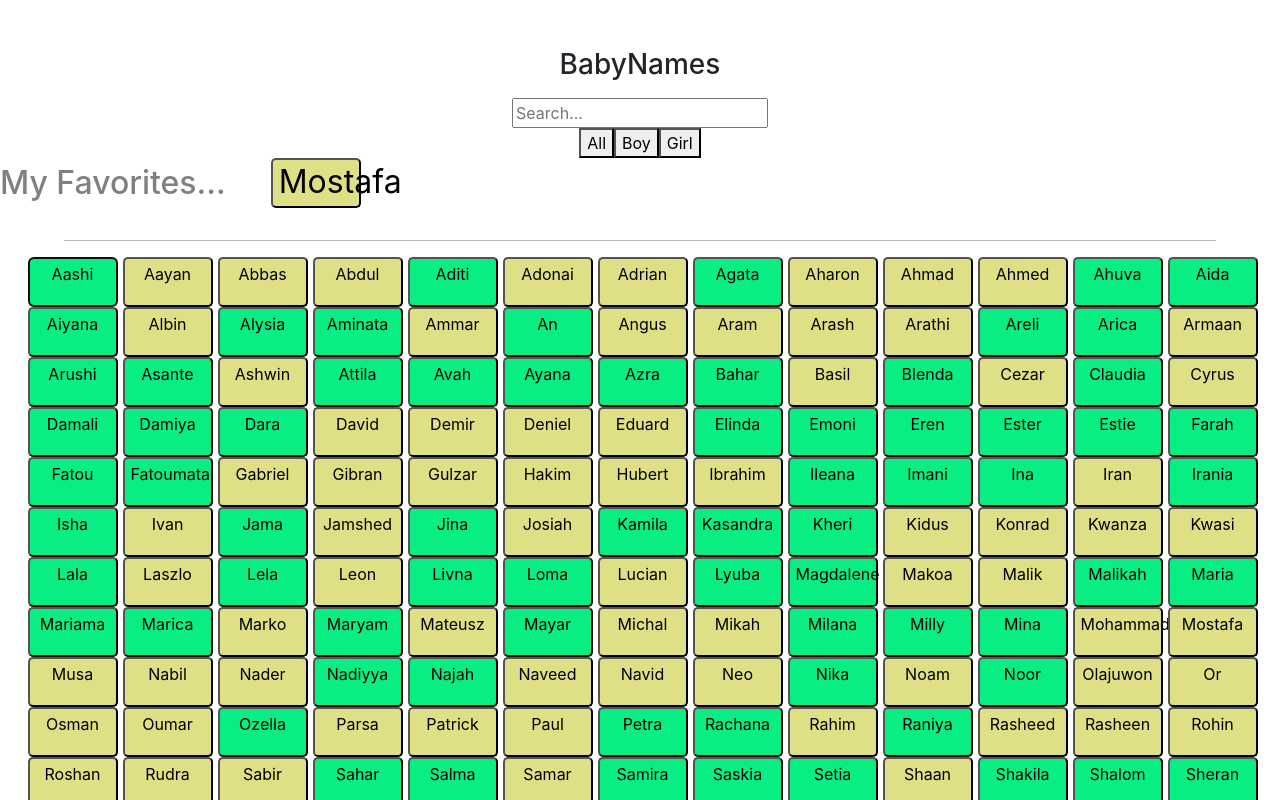
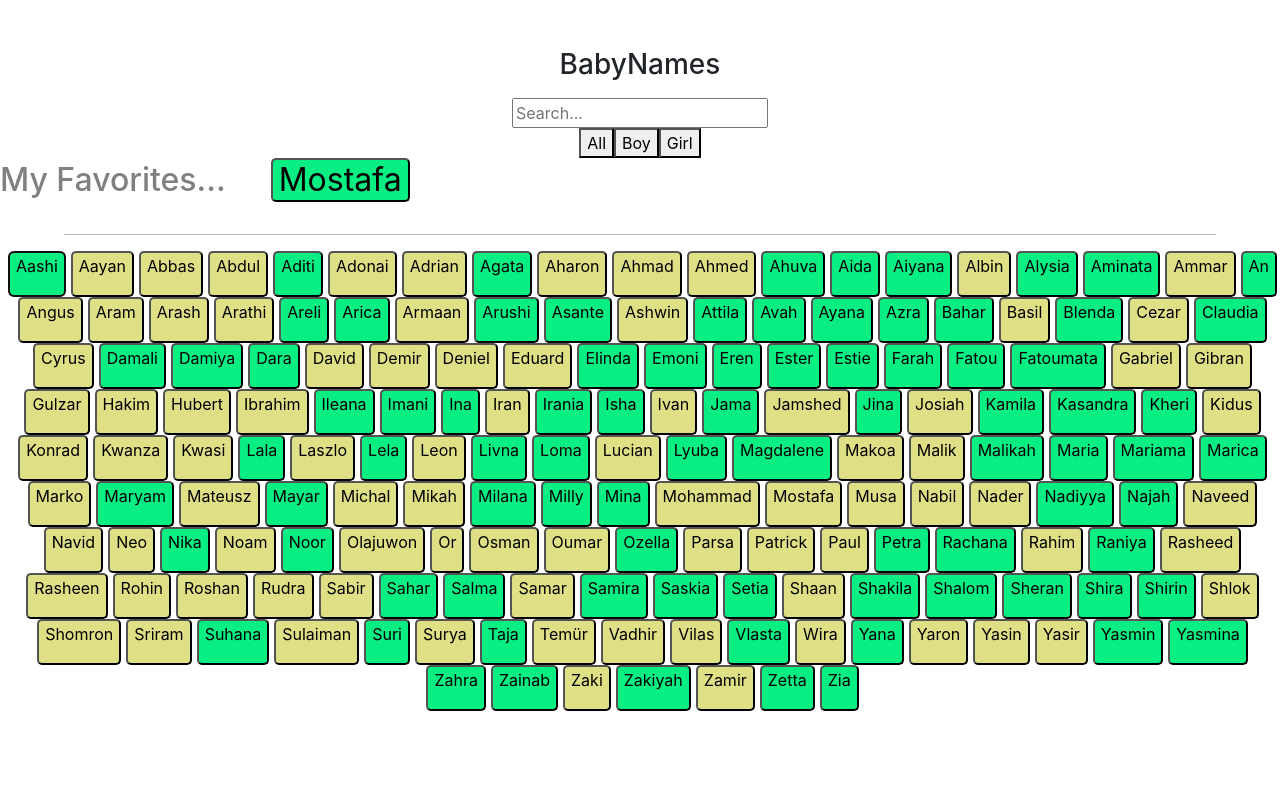
Before and after one commit to SenaitEkubai/baby-names-react, a React (Create React App) app: page / in a window 1280 px wide. Both pictures are taken after a click on the button "Aashi". Shown: the top 800 px of the page. Built offline with nearby package versions, Linux system fonts and the light colour scheme.

Commit message:
first commit

```diff
--- a/src/App.css
+++ b/src/App.css
@@ -45,8 +45,8 @@ body {
   border-radius: 5px;
   display: inline-block;
   margin-left: 5px;
-  height: 50px;
-  width: 90px;
+  /* height: 50px;
+  width: 90px; */
 }
 .favorite {
   color: grey;
--- a/src/BabyNameLists.js
+++ b/src/BabyNameLists.js
@@ -11,12 +11,11 @@ const BabyNameLists = (props) => {
 
   // favorite  adding function
 
-  function favHandler(id, list) {
-    console.log(id + "id");
-    list = id;
-    console.log("list" + list);
-    setFav((fav) => fav.concat([id]));
-    console.log(fav + "fav");
+  function addFavorite(id) {
+    list = fav.concat([id]);
+    console.log(list + "to add to favlist hhhhhhhhhhhhhhh");
+
+    setFav(list);
   }
 
   return (
@@ -48,13 +47,10 @@ const BabyNameLists = (props) => {
         })
         .map((el, index) => (
           <BabyName
+            handler={() => addFavorite(el.id)}
             key={index}
             sex={el.sex === "f" ? "male" : "female"}
             name={el.name}
-            handler={() => {
-              console.log(el.name + el.id + "el.id");
-              favHandler(el.id);
-            }}
           />
         ))}
     </div>
--- a/src/Favorites.js
+++ b/src/Favorites.js
@@ -1,11 +1,14 @@
 import React from "react";
 const Favorites = ({ data, fav }) => {
-  const favorite = fav.map((id, index) => {
-    const name = data[id].name;
-    const sex = data[id].sex === "f" ? "male" : "female";
+  console.log(fav);
+  console.log(data);
 
+  const namesList = fav.map((id) => {
+    console.log(id);
+    const { name, sex } = data[id];
+    console.log(name);
     return (
-      <button key={index} className={sex}>
+      <button key={id} className={sex === "f" ? "female" : "male"}>
         {name}
       </button>
     );
@@ -15,7 +18,7 @@ const Favorites = ({ data, fav }) => {
     <div className="favorite">
       <h2>
         My Favorites...
-        <ul className="list-container">{favorite}</ul>
+        <ul className="list-container">{namesList}</ul>
       </h2>
     </div>
   );
```
